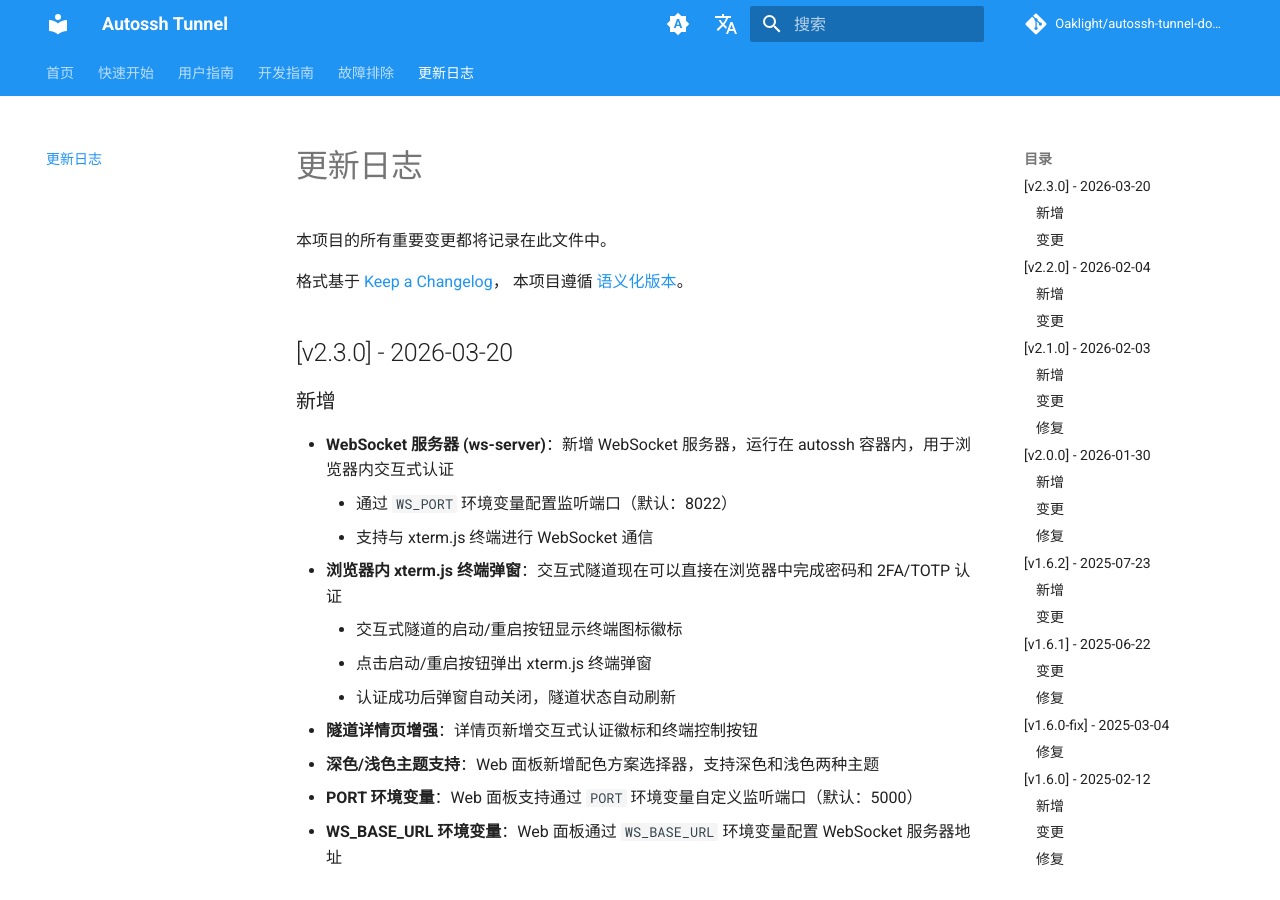
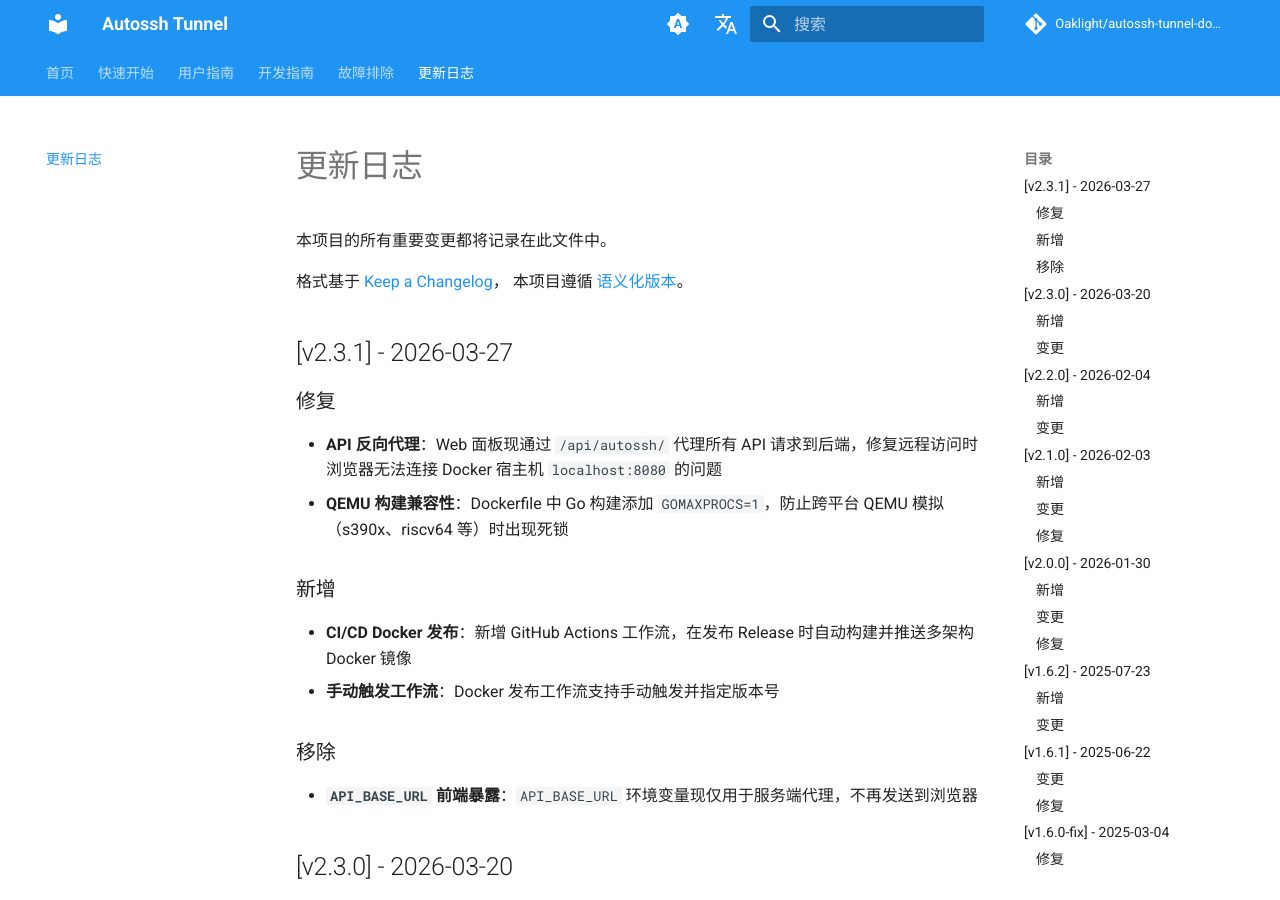
Before and after one commit to Oaklight/autossh-tunnel-dockerized, an MkDocs documentation site: the page built from docs/changelog.md, in a window 1280 px wide and 900 px high. Built offline with MkDocs 1.6.1 and Material for MkDocs 9.7.7, drawn with Linux system fonts in a browser that asks for light colours; comment, search, counter and statistics services are not loaded.

Commit message:
docs: add v2.3.1 changelog entry

```diff
--- a/docs/changelog.md
+++ b/docs/changelog.md
@@ -4,6 +4,22 @@
 
 格式基于 [Keep a Changelog](https://keepachangelog.com/zh-CN/1.0.0/)，
 本项目遵循 [语义化版本](https://semver.org/lang/zh-CN/)。
+
+## [v2.3.1] - 2026-03-27
+
+### 修复
+
+- **API 反向代理**：Web 面板现通过 `/api/autossh/` 代理所有 API 请求到后端，修复远程访问时浏览器无法连接 Docker 宿主机 `localhost:8080` 的问题
+- **QEMU 构建兼容性**：Dockerfile 中 Go 构建添加 `GOMAXPROCS=1`，防止跨平台 QEMU 模拟（s390x、riscv64 等）时出现死锁
+
+### 新增
+
+- **CI/CD Docker 发布**：新增 GitHub Actions 工作流，在发布 Release 时自动构建并推送多架构 Docker 镜像
+- **手动触发工作流**：Docker 发布工作流支持手动触发并指定版本号
+
+### 移除
+
+- **`API_BASE_URL` 前端暴露**：`API_BASE_URL` 环境变量现仅用于服务端代理，不再发送到浏览器
 
 ## [v2.3.0] - 2026-03-20
 
```
